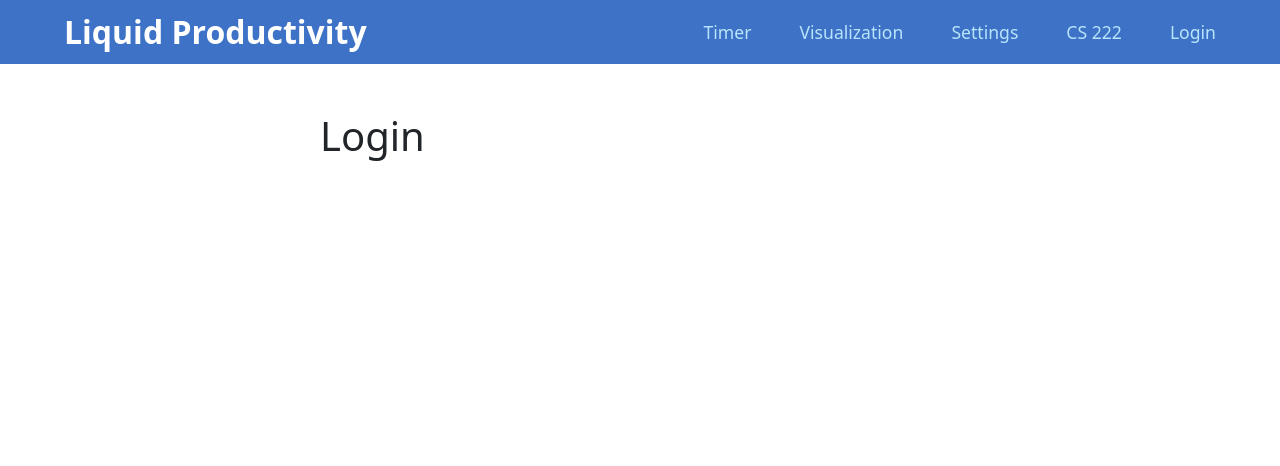
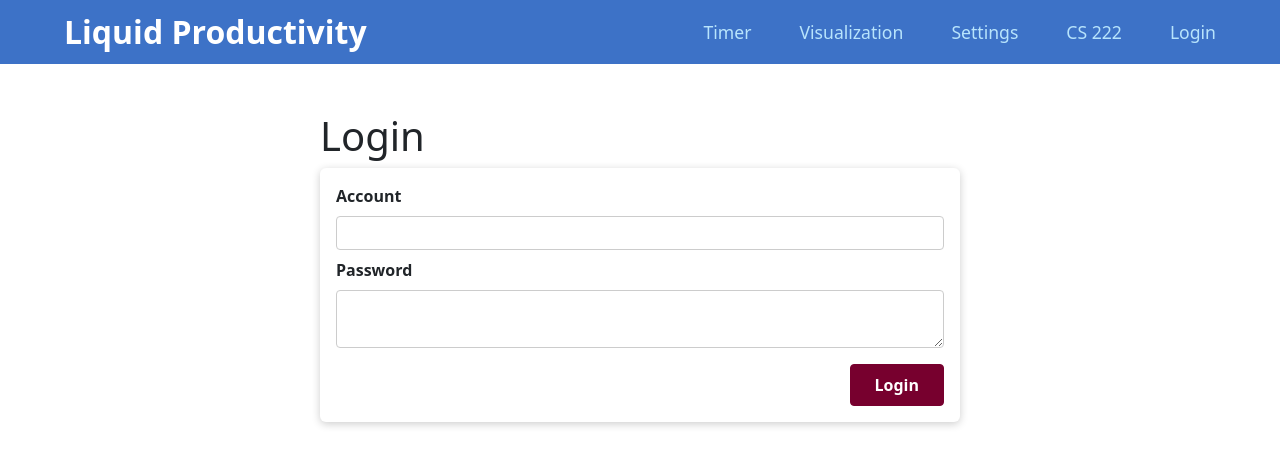
Before and after one commit to CS222-UIUC/course-project-bongo, a Next.js app in the folder nextjs/: page /login in a window 1280 px wide. Shown: the top 466 px of the page. Built offline with nearby package versions, Linux system fonts and the light colour scheme.

Commit message:
Finished editing login page.

```diff
--- /dev/null
+++ b/nextjs/components/meetups/LoginForm.js
@@ -0,0 +1,52 @@
+import { useRef } from 'react';
+import Card from '@components/ui/Card';
+import styles from './LoginForm.module.css';
+
+
+export default function LoginForm(props) {
+  // created reference object of react // use for read only
+  // usually for one time purpose like submitting a form
+  const accountInputRef = useRef();
+  const passwordInputRef = useRef();
+
+  // react will auto pass through a event
+  function submitHandler(event) {
+    event.preventDefault(); // vanilla js, supported by react
+
+    const enteredAccount = accountInputRef.current.value;
+    const enteredPassword = passwordInputRef.current.value;
+
+    const loginData = {
+      account: enteredAccount,
+      password: enteredPassword
+    }
+
+    props.onAddMeetup(loginData);
+  }
+
+  return (
+    <Card>
+      <form className={styles.form} onSubmit={submitHandler}>
+
+        <div className={styles.control}>
+          <label htmlFor='account'>
+            Account
+          </label>
+          <input type='text' required id='account' ref={accountInputRef}/>
+        </div>
+
+        <div className={styles.control}>
+          <label htmlFor='password'>
+            Password
+          </label>
+          <textarea type='text' required id='password' ref={passwordInputRef}/>
+        </div>
+
+        <div className={styles.actions}>
+          <button>Login</button>
+        </div>
+
+      </form>
+    </Card>
+  )
+}
--- /dev/null
+++ b/nextjs/components/meetups/LoginForm.module.css
@@ -0,0 +1,45 @@
+.form {
+    padding: 1rem;
+  }
+
+  .control {
+    margin-bottom: 0.5rem;
+  }
+
+  .control label {
+    display: block;
+    font-weight: bold;
+    margin-bottom: 0.5rem;
+  }
+
+  .control input,
+  .control textarea {
+    display: block;
+    font: inherit;
+    border-radius: 4px;
+    border: 1px solid #ccc;
+    padding: 0.25rem;
+    width: 100%;
+  }
+
+  .actions {
+    margin-top: 1rem;
+    text-align: right;
+  }
+
+  .actions button {
+    font: inherit;
+    cursor: pointer;
+    background-color: #77002e;
+    color: white;
+    padding: 0.5rem 1.5rem;
+    border: 1px solid #77002e;
+    border-radius: 4px;
+    font-weight: bold;
+  }
+
+  .actions button:hover,
+  .actions button:active {
+    background-color: #a50e48;
+    border-color: #a50e48;
+  }
--- a/nextjs/pages/login.js
+++ b/nextjs/pages/login.js
@@ -1,4 +1,4 @@
-
+import LoginForm from '@components/meetups/LoginForm'
 
 export default function LoginPage() {
     function addLoginHandler(loginData) {
@@ -9,7 +9,7 @@ export default function LoginPage() {
       <div>
         <h1>Login</h1>
         {/* can pass function in props as well! */}
-        {/* <NewMeetupForm onAddMeetup={addMeetupHandler}/> */}
+        <LoginForm onAddMeetup={addLoginHandler}/>
       </div>
     )
   }
```
